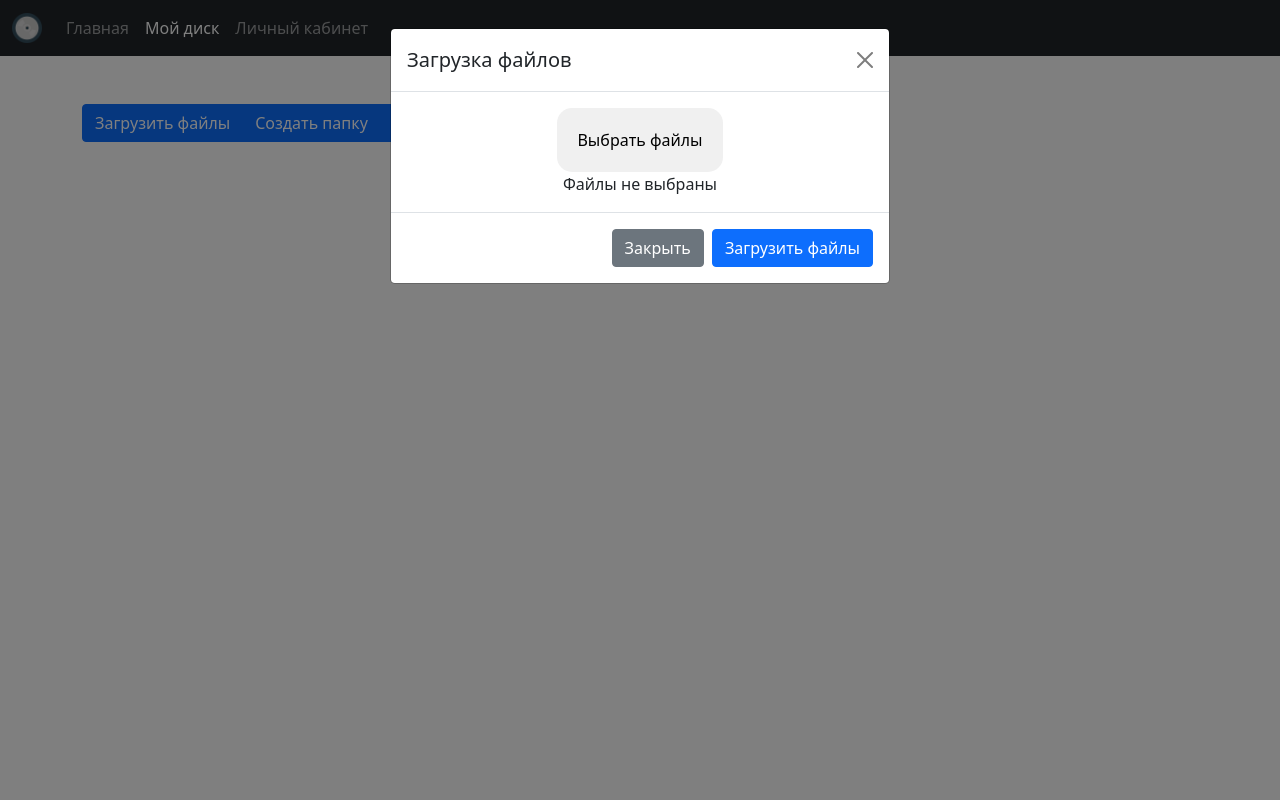
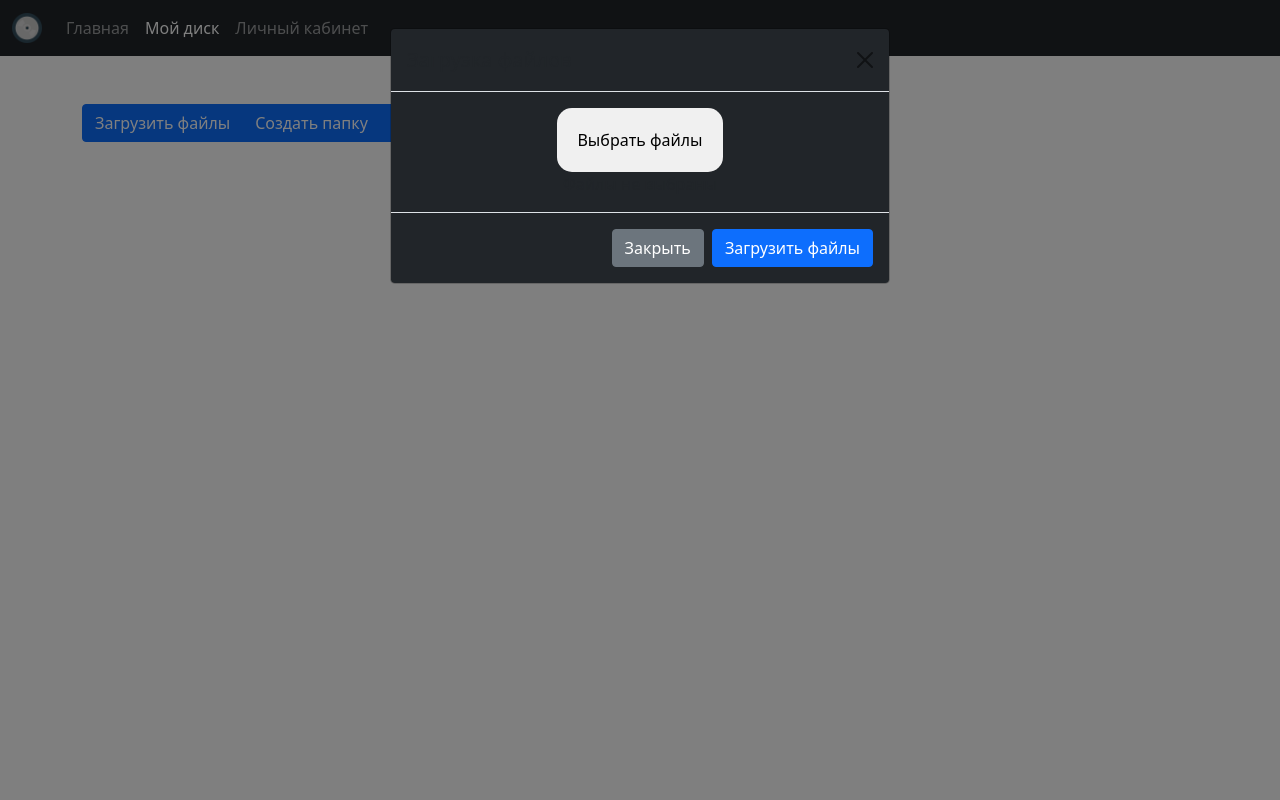
Before and after one commit to coder8080/disk, a Django app: page /mydisk/1 in a window 1280 px wide, after a click on "Загрузить файлы". Run offline with Django 3.2, Linux system fonts and the light colour scheme; a user stored in the database is signed in; tables that the repository leaves empty hold one stand-in row (values such as "Sample post").

Commit message:
Багфикс

```diff
--- a/main/templatetags/main_tag.py
+++ b/main/templatetags/main_tag.py
@@ -5,4 +5,7 @@ register = template.Library()
 
 @register.inclusion_tag('main/tags/header.html')
 def get_header(page, request):
-    return {"page": page, "theme": request.user.disk_set.all()[0].theme}
+    if request.user.is_authenticated:
+        return {"page": page, "theme": request.user.disk_set.all()[0].theme}
+    else:
+        return {'page': page, 'theme': 'light'}
--- a/static/js/theme-script.js
+++ b/static/js/theme-script.js
@@ -17,7 +17,6 @@ theme_input.addEventListener("change", e => {
         body: form_data
     }).then(response => {
         if (response.ok) {
-            alert('Тема изменена. Для вступления изменений в силу страница перезагрузится.')
             document.location.reload()
         } else {
             alert("Ошибка.")
--- a/static/styles/themes/dark.css
+++ b/static/styles/themes/dark.css
@@ -12,7 +12,3 @@ body {
 .icon {
     fill: #c3c3c3;
 }
-
-.modal-content{
-    background-color: black !important;
-}
--- a/templates/main/mydisk.html
+++ b/templates/main/mydisk.html
@@ -186,7 +186,7 @@
     <div class="modal fade" id="uploadFilesModal" tabindex="-1" aria-labelledby="uploadFilesModalLabel"
          aria-hidden="true">
         <div class="modal-dialog">
-            <div class="modal-content">
+            <div class="modal-content bg-dark">
                 <div class="modal-header">
                     <h5 class="modal-title" id="uploadFilesModalLabel">Загрузка файлов</h5>
                     <button type="button" class="btn-close" data-dismiss="modal" aria-label="Close"></button>
@@ -213,7 +213,7 @@
     <div class="modal fade" id="createFolderModal" tabindex="-1" aria-hidden="true"
          aria-labelledby="uploadFilesModalLabel">
         <div class="modal-dialog">
-            <div class="modal-content">
+            <div class="modal-content bg-dark">
                 <div class="modal-header">
                     <h5 class="modal-title" id="createFolderModalLabel">
                         Создание папки
```
Also changed, not shown: templates/main/main.html (+11 -5 lines).
